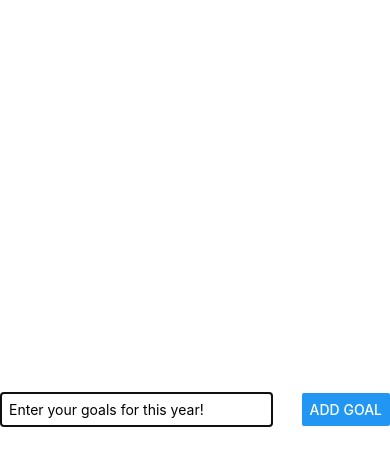
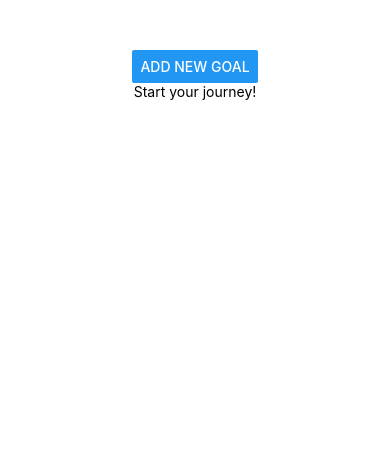
Before and after one commit to StefanoCutri/rn_todo_list, a React Native app: screen / in a window 390 px wide. Shown: the top 466 px of the page. Built offline with nearby package versions, Linux system fonts and the light colour scheme.

Commit message:
Implement Modal

```diff
--- a/App.js
+++ b/App.js
@@ -1,10 +1,11 @@
 import { useState } from "react";
-import { FlatList, StyleSheet, Text, View } from "react-native";
+import { Button, FlatList, StyleSheet, Text, View } from "react-native";
 import { GoalInput } from "./components/GoalInput";
 import { GoalItem } from "./components/GoalItem";
 
 export default function App() {
   const [goals, setGoals] = useState([]);
+  const [isModalVisible, setIsModalVisible] = useState(false)
 
   const addGoal = (text) => {
     setGoals((prev) => [
@@ -18,9 +19,16 @@ export default function App() {
     setGoals(newGoals)
   }
 
+  const showModal = () => {
+    setIsModalVisible(true)
+  }
+
   return (
     <View style={styles.container}>
-      <GoalInput addGoal={addGoal} />
+      <Button title="Add new goal" onPress={showModal}/>
+      {
+        isModalVisible && <GoalInput visible={isModalVisible} addGoal={addGoal} />
+      }
       {goals.length > 0 ? (
         <View style={styles.goalsContainer}>
           <FlatList
--- a/components/GoalInput.js
+++ b/components/GoalInput.js
@@ -1,7 +1,7 @@
 import React, { useState } from "react";
 import { Button, StyleSheet, TextInput, View, Modal } from "react-native";
 
-export const GoalInput = ({ addGoal }) => {
+export const GoalInput = ({ addGoal, isModalOpen }) => {
   const [text, setText] = useState("");
   const handleTextChange = (textInput) => {
     setText(textInput);
@@ -15,7 +15,7 @@ export const GoalInput = ({ addGoal }) => {
   };
 
   return (
-    <Modal>
+    <Modal visible={isModalOpen} animationType="fade">
     <View style={styles.inpuContainer}>
       <TextInput
         placeholder="Enter your goals for this year!"
```
